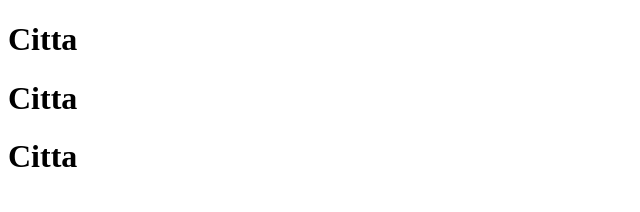
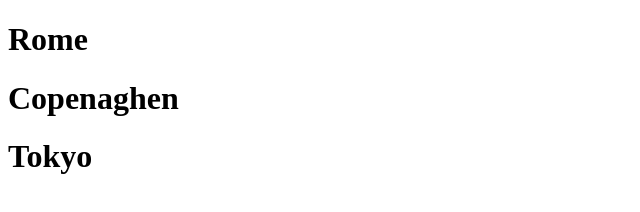
Before and after one commit to vonaxl/htmlcss-airbnb, a plain HTML site: page index.html in a window 1280 px wide. Shown: the whole page, without its empty margins (0-640 px from the left). Drawn offline with Linux system fonts and the light colour scheme.

Commit message:
Added comment and some divider

```diff
--- a/index.html
+++ b/index.html
@@ -7,19 +7,22 @@
   </head>
   <body>
     <div class="container">
-      <div class="fotocontainer">
+      <!-- Rome -->
+      <div class="fotocontainer Rome">
         <div class="layover">
-          <h1>Citta</h1>
+          <h1>Rome</h1>
         </div>
       </div>
-      <div class="fotocontainer">
+      <!-- Copenaghen -->
+      <div class="fotocontainer Copenaghen">
         <div class="layover">
-          <h1>Citta</h1>
+          <h1>Copenaghen</h1>
         </div>
       </div>
-      <div class="fotocontainer">
+      <!-- Tokyo -->
+      <div class="fotocontainer Tokyo">
         <div class="layover">
-          <h1>Citta</h1>
+          <h1>Tokyo</h1>
         </div>
       </div>
     </div>
```
